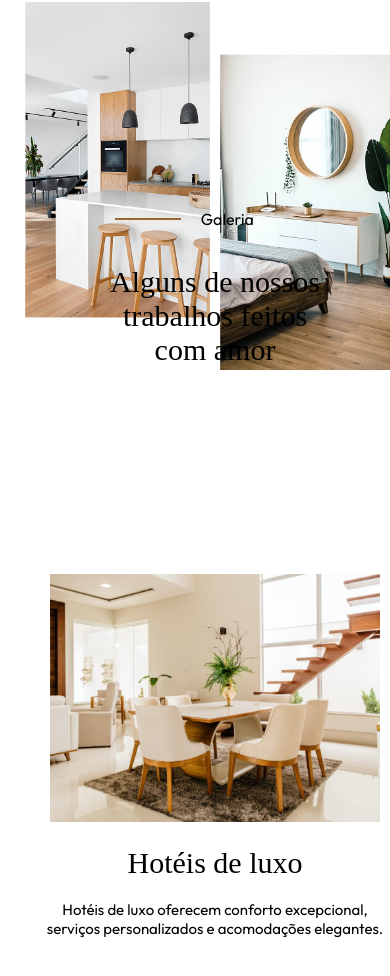
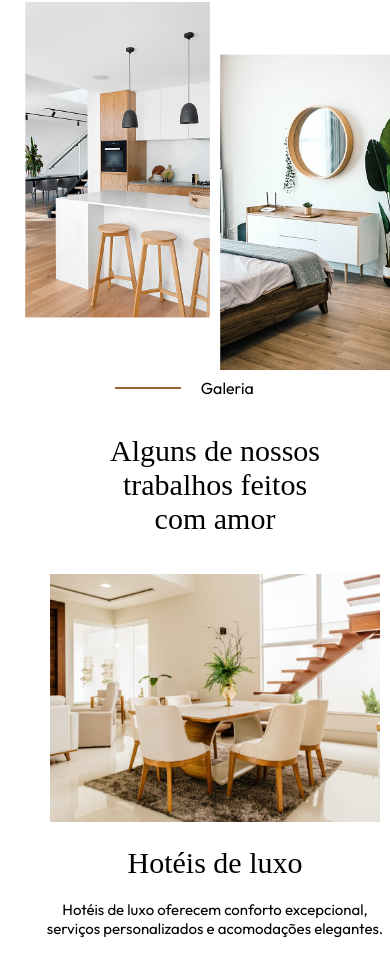
Before and after one commit to BrendoLimaFonseca/HomeYou, a plain HTML site: page index.html in a window 390 px wide. Shown: the part 2659-3635 px from the top of the page. Drawn offline with Linux system fonts and the light colour scheme; a web font is replaced by a local one.

Commit message:
Update css.css

```diff
--- a/css.css
+++ b/css.css
@@ -288,7 +288,7 @@ footer{
     }
     #textos{
         position: relative;
-        top: -135vh;
+       top: -115vh;
     }
     .conteudo1{
         position: relative;
```
